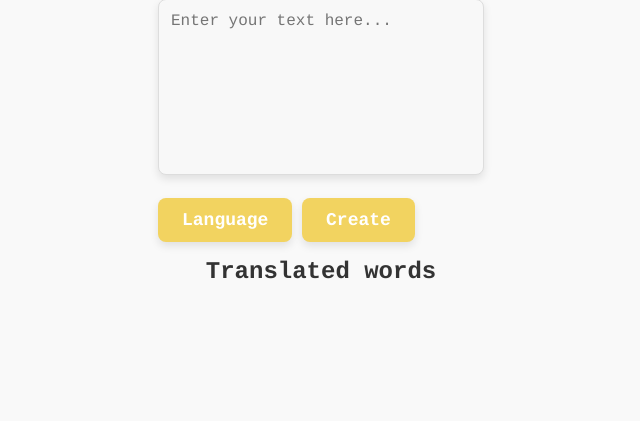
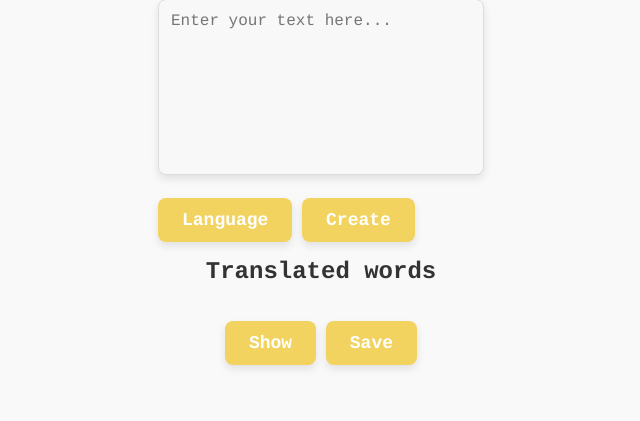
Before and after one commit to Wardason/Word-to-Voc, a Flask app: template templates/translated.html in a window 1280 px wide. Shown: the part 60-481 px from the top of the page, without its empty margins (319-959 px from the left). Run offline with Flask 3, Linux system fonts and the light colour scheme; the template is opened without the code that fills it, so the values that code supplies are empty.

Commit message:
show your saved vocs function

```diff
--- a/main.py
+++ b/main.py
@@ -1,3 +1,4 @@
+import csv
 from flask import Flask, render_template, request
 from dotenv import load_dotenv
 import os
@@ -55,6 +56,20 @@ def submit():
 
     return render_template('translated.html', words=combined_lists)
 
+@app.route('/save', methods=['POST'])
+def save_data():
+    print(" Save Button pushed!")
+    return 'Save printed!'
+
+@app.route('/show', methods=['POST'])
+def show_data():
+    list_of_rows = []
+    with open('voc-data.csv', newline='', encoding='utf-8') as csv_file:
+        csv_data = csv.reader(csv_file, delimiter='/')
+        list_of_rows = [row for row in csv_data]  # Convert the iterator to a list
+        print(list_of_rows)
+    return render_template('show-data.html', data=list_of_rows)
+
 
 if __name__ == '__main__':
     app.run(port=1347, debug=True)
--- a/templates/translated.html
+++ b/templates/translated.html
@@ -23,11 +23,18 @@
 </div>
 
 <h1 class="apple-heading">Translated words</h1>
-    <ul>
+<ul>
     {% for key, value in words.items() %}
         <li>{{ key }} - {{ value }}</li>
     {% endfor %}
 </ul>
+<br>
+
+<form method="post">
+    <button class="apple-button" type="submit" formaction="/show">Show</button>
+    <button class="apple-button" type="submit" formaction="/save">Save</button>
+</form>
+
 
 </body>
 </html>
```
Also changed, not shown: templates/show-data.html (added, +14 -0 lines).
